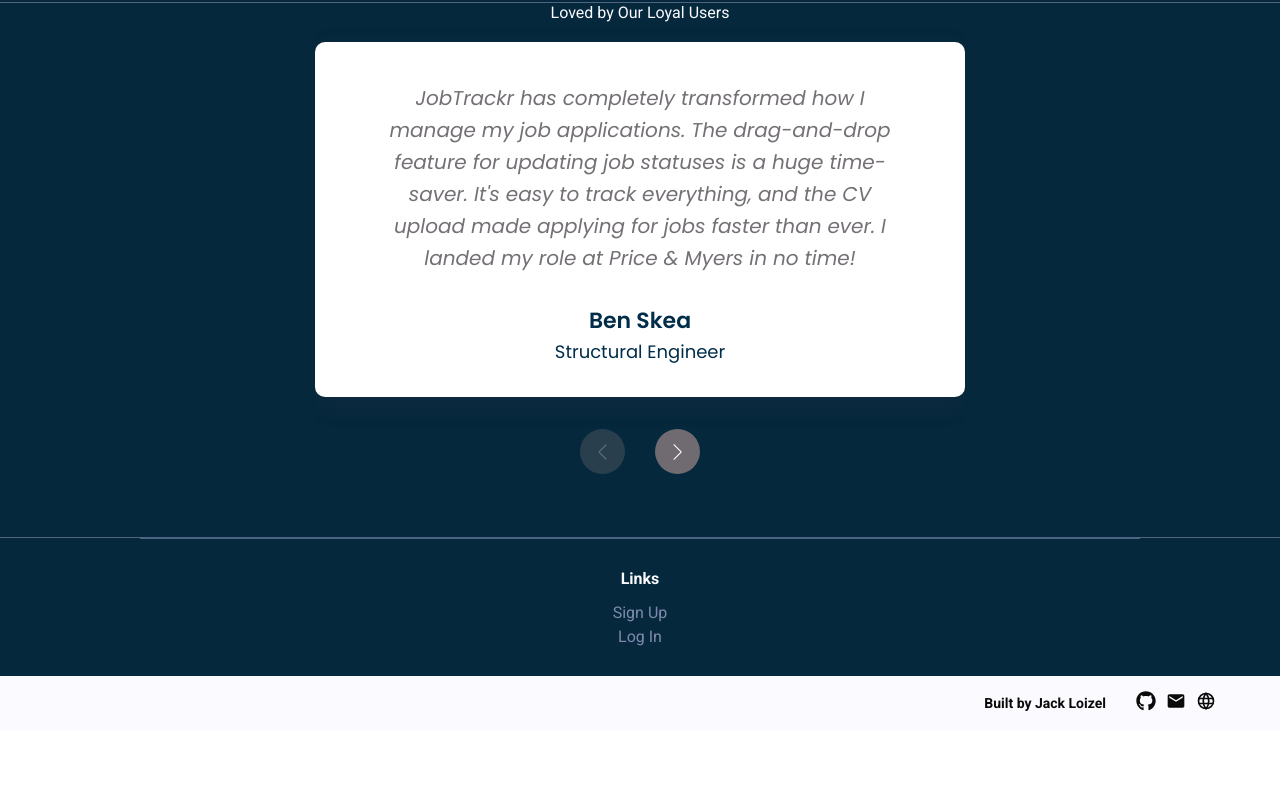
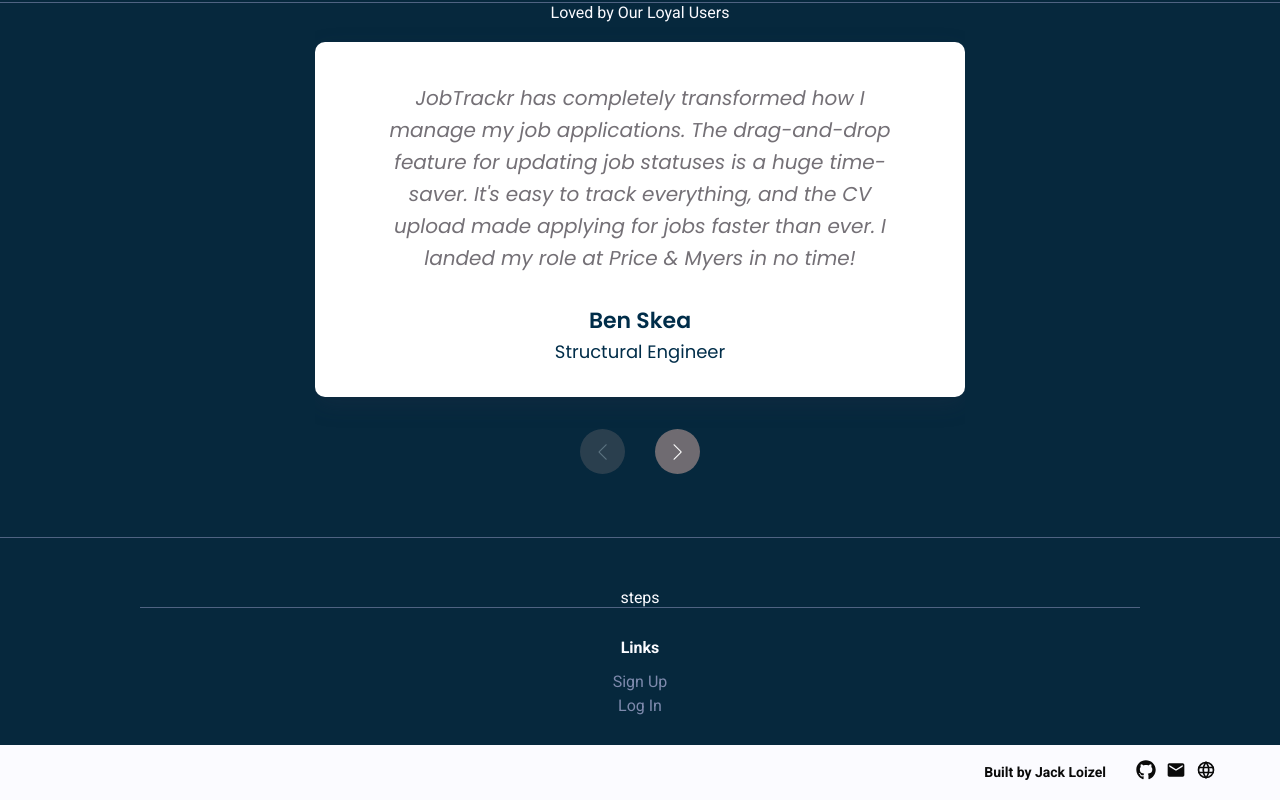
Before and after one commit to jloizel/jobtrackr, a Next.js app: page / in a window 1280 px wide. Shown: the part 3662-4462 px from the top of the page. Before the commit the page ends 4393 px from the top, so only its background shows below. Built offline with nearby package versions, Linux system fonts and the light colour scheme; no server answers; a web font is replaced by a local one.

Commit message:
Update page.tsx

```diff
--- a/src/app/page.tsx
+++ b/src/app/page.tsx
@@ -11,6 +11,7 @@ import Link from "next/link";
 import Testimonials from "@/components/testimonials/testimonials";
 import Features from "@/components/features/features";
 import TestimonialsSlider from "@/components/testimonials/testimonialsSlider";
+import Steps from "@/components/steps/steps";
 
 export default function Home() {
   const { theme } = useContext(ThemeContext);
@@ -52,7 +53,7 @@ export default function Home() {
       </div>
       <Features/>
       {/* <Testimonials/> */}
-      <section className={styles.testimonials}>
+      <div className={styles.testimonials}>
         <div className={styles.testimonialsContent}>
           <div className={styles.header} >
             {/* <span style={{color: "#008489"}}>Talented people </span> */}
@@ -61,7 +62,8 @@ export default function Home() {
         </div>
         {/* <Testimonials/> */}
         <TestimonialsSlider/>
-      </section>
+      </div>
+      <Steps/>
     </div>
   );
 }
```
